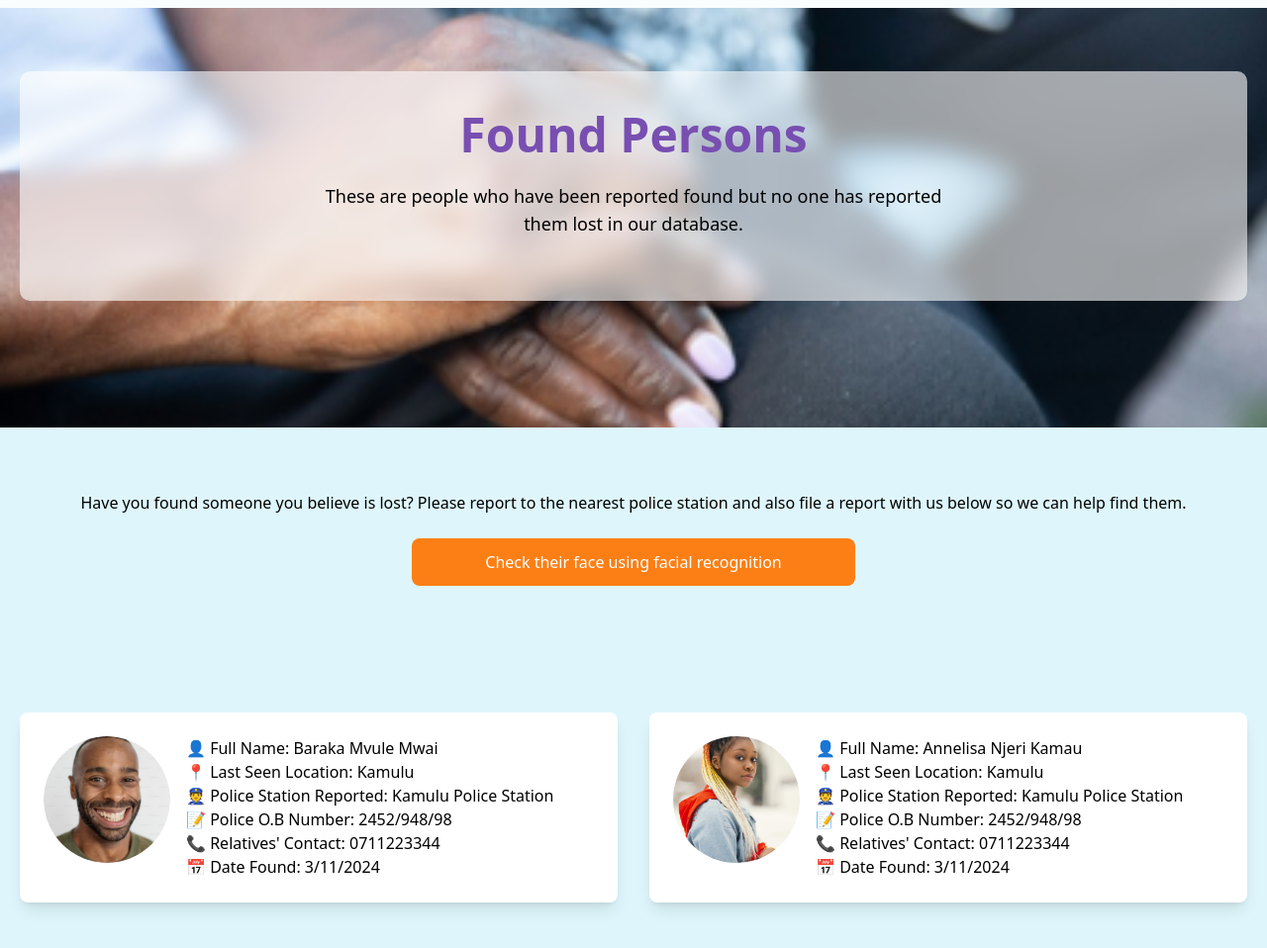
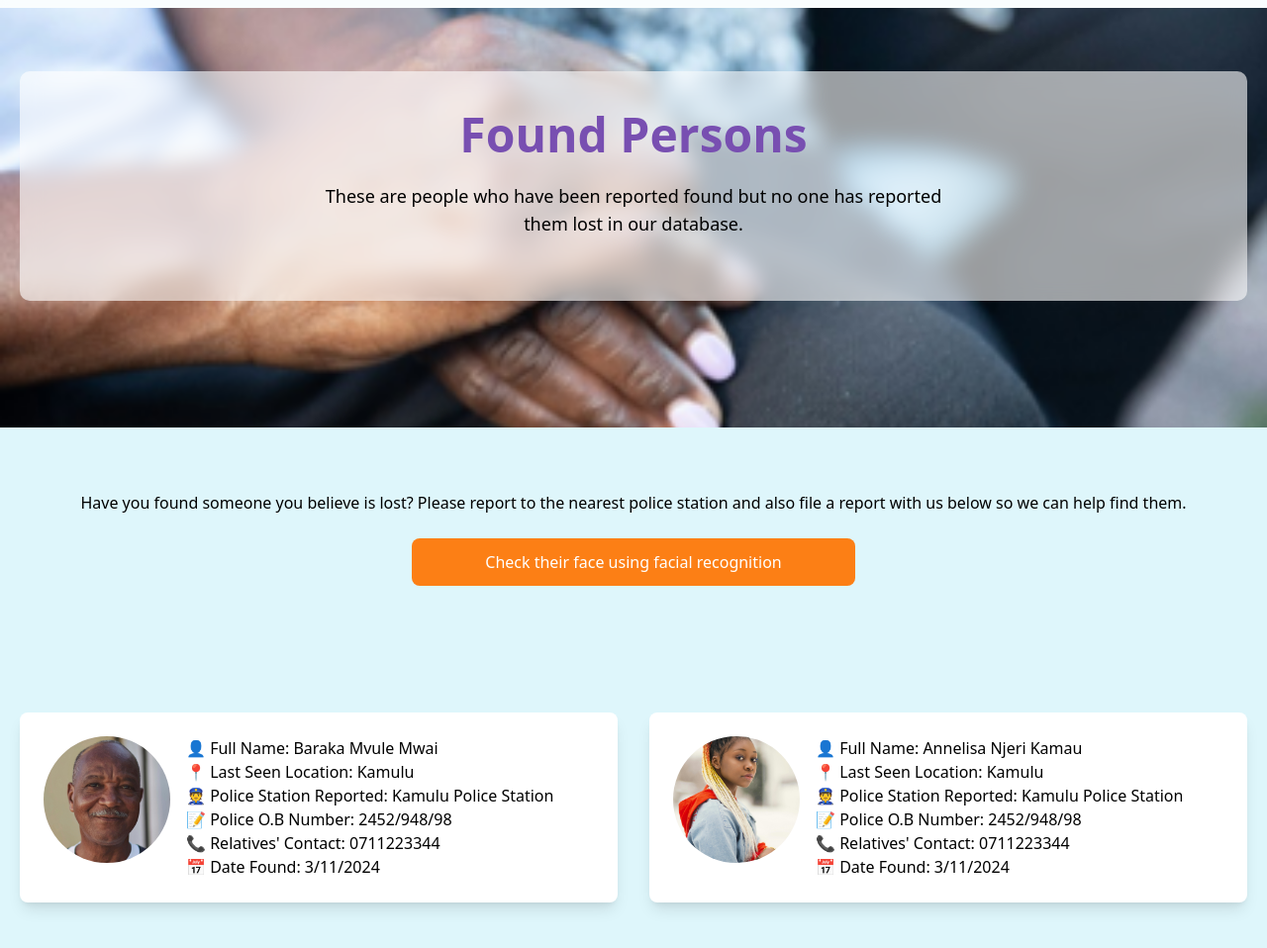
Before and after one commit to GeekSteve0/test, a plain HTML site: page found_persons_logged_in.html in a window 1280 px wide. Shown: the part 92-1050 px from the top of the page at 99% size. Drawn offline with nearby package versions, Linux system fonts and the light colour scheme.

Commit message:
Updated found persons when logged in

```diff
--- a/found_persons_logged_in.html
+++ b/found_persons_logged_in.html
@@ -71,7 +71,7 @@
             <!-- Found Person Card -->
             <div class="lost-person-card bg-white rounded-lg shadow-lg p-6 flex">
                 <div class="lost-person-image flex-shrink-0">
-                    <img src="./images/avatar.png" alt="Baraka Mvule Mwai" class="w-32 h-32 rounded-full object-cover">
+                    <img src="./images/man.jpg" alt="Baraka Mvule Mwai" class="w-32 h-32 rounded-full object-cover">
                 </div>
                 <div class="lost-person-details ml-4">
                     <div class="lost-detail-item">
```
